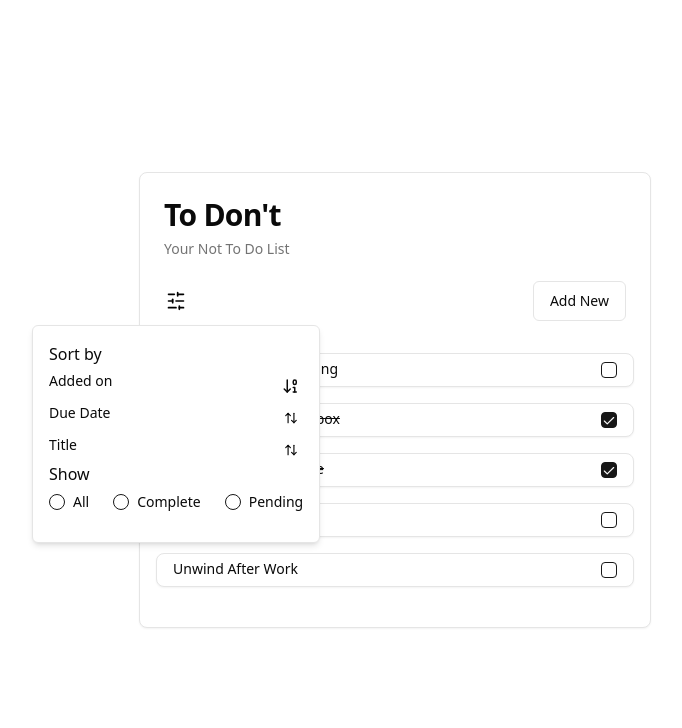
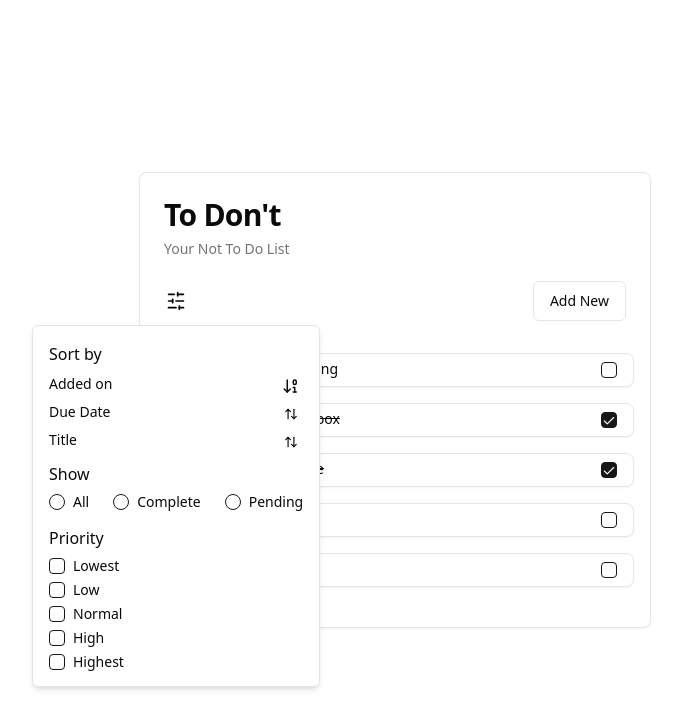
Before and after one commit to Akiful-Islam/Not-ToDo-List, a React (Vite) app: page / in a window 1280 px wide. Both pictures are taken after a click on the button 421 px from the left and 301 px from the top of the page. Shown: the top 728 px of the page, without its empty margins (245-927 px from the left). Built offline with nearby package versions, Linux system fonts and the light colour scheme.

Commit message:
Update filter with priority

```diff
--- a/src/components/FilterTodo.tsx
+++ b/src/components/FilterTodo.tsx
@@ -30,9 +30,9 @@ const FilterTodo: React.FC<Props> = ({ filter, setFilter }) => {
       </PopoverTrigger>
       <PopoverContent>
         <Label className="font-medium text-base">Sort by</Label>
-        <div className="mt-2 flex flex-col gap-2">
+        <div className="my-2 flex flex-col gap-1">
           <div className="flex justify-between hover:bg-neutral-100 rounded-md transition-all duration-150 ease-out cursor-pointer">
-            <Label htmlFor="added-sort" className="cursor-pointer">
+            <Label htmlFor="added-sort" className="text-sm cursor-pointer">
               Added on
             </Label>
             {filter.sort.by === "added" ? (
@@ -46,7 +46,7 @@ const FilterTodo: React.FC<Props> = ({ filter, setFilter }) => {
             )}
           </div>
           <div className="flex justify-between hover:bg-neutral-100 rounded-md transition-all duration-150 ease-out cursor-pointer">
-            <Label htmlFor="due-sort" className="cursor-pointer">
+            <Label htmlFor="due-sort" className="text-sm cursor-pointer">
               Due Date
             </Label>
             {filter.sort.by === "dueDate" ? (
@@ -60,7 +60,7 @@ const FilterTodo: React.FC<Props> = ({ filter, setFilter }) => {
             )}
           </div>
           <div className="flex justify-between hover:bg-neutral-100 rounded-md transition-all duration-150 ease-out cursor-pointer">
-            <Label htmlFor="title-sort" className="cursor-pointer">
+            <Label htmlFor="title-sort" className="text-sm cursor-pointer">
               Title
             </Label>
             {filter.sort.by === "title" ? (
@@ -74,6 +74,7 @@ const FilterTodo: React.FC<Props> = ({ filter, setFilter }) => {
             )}
           </div>
         </div>
+
         <Label className="font-medium text-base">Show</Label>
         <RadioGroup defaultValue="option-one" className="mt-2 mb-4 flex gap-6">
           <div className="flex items-center space-x-2">
@@ -89,6 +90,31 @@ const FilterTodo: React.FC<Props> = ({ filter, setFilter }) => {
             <Label htmlFor="option-pending">Pending</Label>
           </div>
         </RadioGroup>
+        <Label className="font-medium text-base">Priority</Label>
+        <div className="mt-2">
+          <div className="flex flex-col justify-between gap-2">
+            <div className="flex items-center space-x-2">
+              <Checkbox id="lowest" />
+              <Label htmlFor="lowest">Lowest</Label>
+            </div>
+            <div className="flex items-center space-x-2">
+              <Checkbox id="low" />
+              <Label htmlFor="low">Low</Label>
+            </div>
+            <div className="flex items-center space-x-2">
+              <Checkbox id="normal" />
+              <Label htmlFor="normal">Normal</Label>
+            </div>
+            <div className="flex items-center space-x-2">
+              <Checkbox id="high" />
+              <Label htmlFor="high">High</Label>
+            </div>
+            <div className="flex items-center space-x-2">
+              <Checkbox id="highest" />
+              <Label htmlFor="highest">Highest</Label>
+            </div>
+          </div>
+        </div>
       </PopoverContent>
     </Popover>
   );
```
